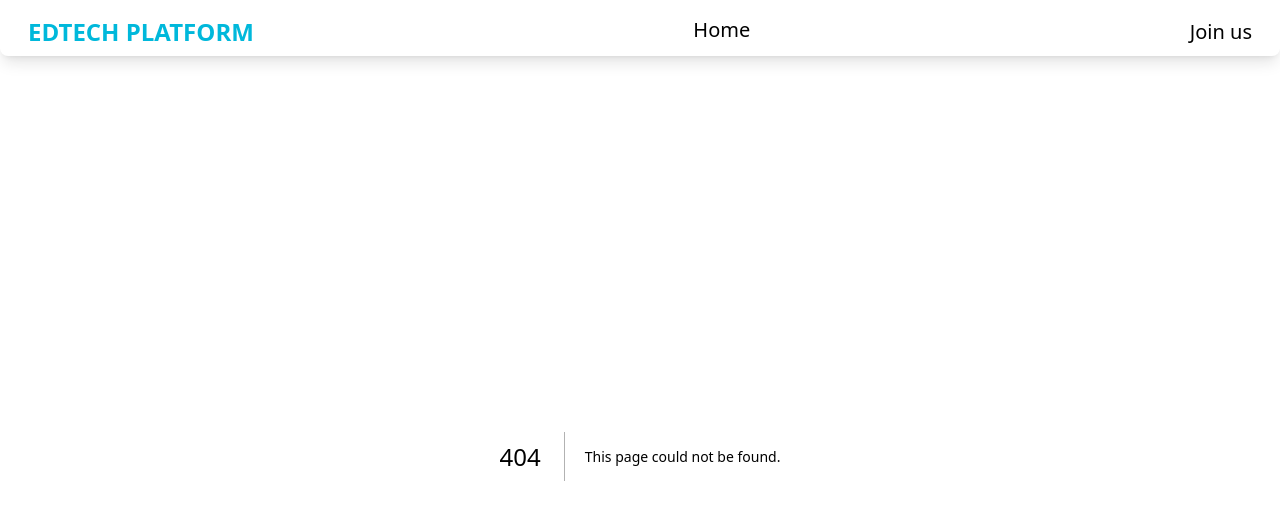
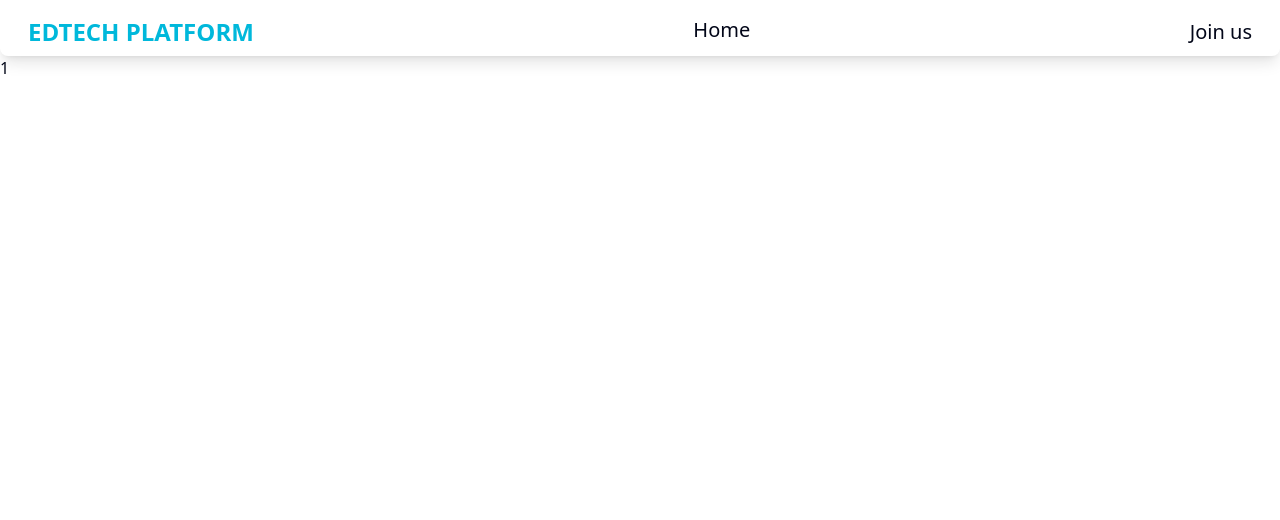
Before and after one commit to BorshaDevi/edtech-platform, a Next.js app: page /coursesection/1 in a window 1280 px wide. Before the commit this address had no page. Shown: the top 520 px of the page. Built offline with nearby package versions, Linux system fonts and the light colour scheme.

Commit message:
added text

```diff
--- /dev/null
+++ b/src/app/coursesection/[id]/page.jsx
@@ -0,0 +1,12 @@
+import CourseDetail from "@/component/CourseDetail"
+import { useParams } from "next/navigation"
+
+const courseId=()=>{
+    const params=useParams()
+    return(
+        <div>
+        <CourseDetail params={params}></CourseDetail>
+        </div>
+    )
+}
+export default courseId
--- /dev/null
+++ b/src/app/coursesection/page.jsx
@@ -0,0 +1,10 @@
+import CourseSection from "@/component/CourseSection";
+
+const courseSection=()=>{
+    return(
+        <div>
+             <CourseSection></CourseSection>
+        </div>
+    )
+}
+export default courseSection;
--- /dev/null
+++ b/src/component/CourseDetail.jsx
@@ -0,0 +1,12 @@
+
+
+const CourseDetail=async({params})=>{
+    const{id}=await params
+    console.log(id)
+    return(
+        <div>
+             <h1>{id}</h1>
+        </div>
+    )
+}
+export default CourseDetail;
--- a/src/component/CourseSection.jsx
+++ b/src/component/CourseSection.jsx
@@ -1,12 +1,12 @@
+import { Button } from "@/components/ui/button";
 import {
     Card,
-    CardAction,
     CardContent,
     CardDescription,
-    CardFooter,
     CardHeader,
     CardTitle,
 } from "@/components/ui/card"
+import Link from "next/link";
 const CourseSection = () => {
     return (
         <div className="mt-10">
@@ -24,7 +24,7 @@ const CourseSection = () => {
                             <CardDescription>{cou.description.substring(0, 50) + "..."}</CardDescription>
                         </CardHeader>
                         <CardContent>
-                            <p>Instructor: {cou.instructor}</p>
+                            <Link href={`/coursesection/${cou.id}`}><Button className='w-full'>Course Detail</Button></Link>
                         </CardContent>
                     </Card>
                     ))}
```
